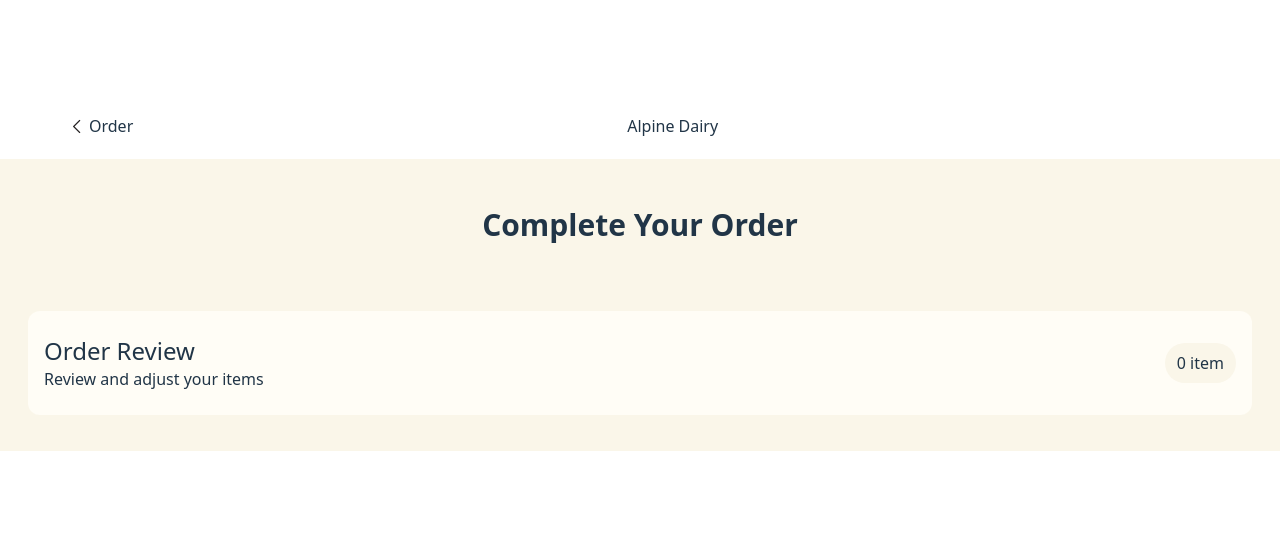
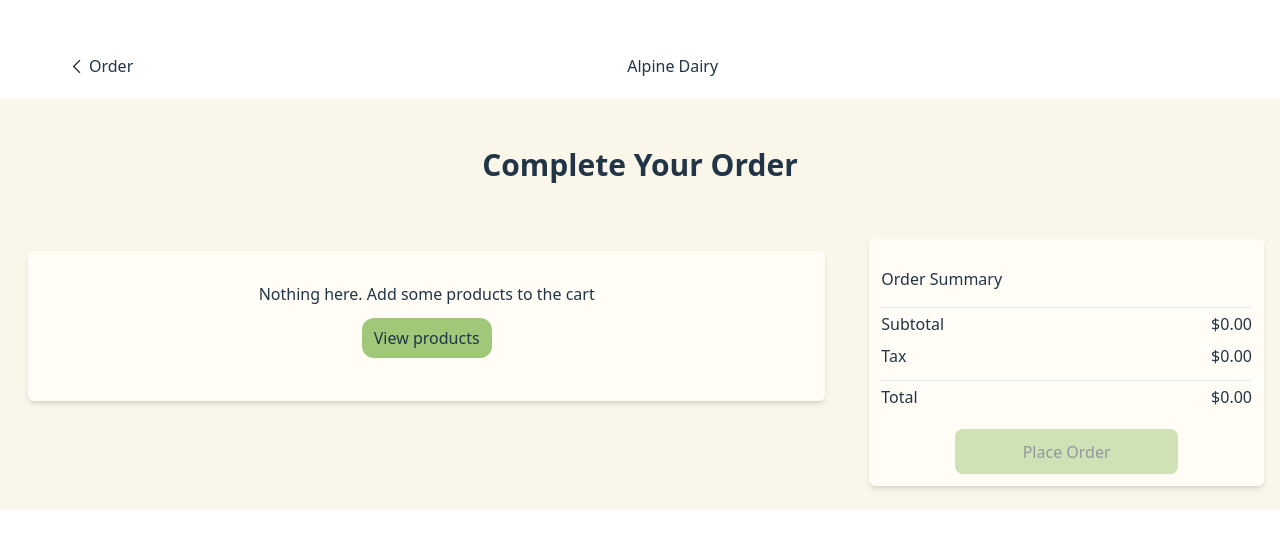
Before and after one commit to novel182/dairy, a React (Vite) app: page /checkout in a window 1280 px wide. Shown: the part 128-676 px from the top of the page. Built offline with nearby package versions, Linux system fonts and the light colour scheme.

Commit message:
order review

```diff
--- a/src/Components/CheckoutPage/OrderReview.tsx
+++ b/src/Components/CheckoutPage/OrderReview.tsx
@@ -1,15 +1,29 @@
-import { useContext } from "react"
-import { CartContext } from "contexts/CartProvider"
-import type { ItemSummary } from "types"
-import { cartItemsToSummary } from "utils/cartParser"
+import type { ItemSummary, CartCookieItem } from "types"
 import QuantityButtons from "../QuantityButtons"
+import { Link } from "react-router-dom"
 
-const OrderReview : React.FC = () => {
-    const { items, addToCart } = useContext(CartContext)
-    const parsedItems : ItemSummary[] = cartItemsToSummary(items)
+interface OrderReviewProps {
+    items: ItemSummary[],
+    addFunction: (item: CartCookieItem) => void
+}
+
+const OrderReview : React.FC<OrderReviewProps> = ({items, addFunction}) => {
+
+    const removeItem = (id : string) => {
+        addFunction({id, quantity: 0})
+    }
+
+    if(!items || !items.length){
+        return (
+            <div className="flex flex-col items-center justify-center p-4 m-7 bg-[#FFFDF6] rounded-md shadow-md h-[150px]">
+                <p>Nothing here. Add some products to the cart</p>
+                <Link to="/order" className="rounded-xl bg-[#A0C878] px-3 py-2 my-3">View products</Link>
+            </div>
+        )
+    }
 
     return (
-        <div className="p-4 m-7 bg-[#FFFDF6] rounded-xl">
+        <div className="p-4 m-7 bg-[#FFFDF6] rounded-md shadow-md">
             <div className="flex justify-between">
                 <div className="flex flex-col my-2">
                     <p className="text-2xl">Order Review</p>
@@ -19,19 +33,22 @@ const OrderReview : React.FC = () => {
                     <p className="bg-[#FAF6E9] rounded-3xl p-2 px-3 font-medium">{items.length} item{items.length>1 && 's'}</p>
                 </div>
             </div>
-            {parsedItems.map((item, index) =>
-                <div className="flex justify-between" key={`cartItem${index}`}>
+            {items.map((item, index) => {
+                const customClass = 'flex justify-between' + (index > 0 ? ' border-t border-slate-200' : '')
+                return(
+                    <div className={customClass} key={`cartItem${index}`}>
                         <div className="flex my-4 gap-3">
                             <img className="rounded-lg" src={item.img || "placeholder.jpg"} width="90px"/>
                             <div className="flex flex-col">
                                 <p>{item.product}</p>
-                            <p>${item.price} per unit</p>
+                                <p>${item.price} per {item.unit}</p>
                                 <QuantityButtons cartButton={false} id={item.id}/>
                             </div>
                         </div>
-                    <img src="delete.png" width="25" className="mt-auto mb-5 cursor-pointer" onClick={() => {console.log('clicked')}}/>
+                        <img src="delete.png" width="25" className="mt-auto mb-5 cursor-pointer" onClick={() => removeItem(item.id)}/>
                     </div>
-            )}
+                )
+            })}
         </div>
     )
 }
--- /dev/null
+++ b/src/Components/CheckoutPage/OrderSummary.tsx
@@ -0,0 +1,41 @@
+import type { ItemSummary } from "types"
+import PrimaryButton from "../PrimaryButton"
+
+interface OrderSummaryProps {
+    items: ItemSummary[]
+}
+
+const OrderSummary : React.FC<OrderSummaryProps> = ({items}) => {
+    const subTotal = items.reduce((acc, item) => acc + item.quantity * item.price, 0)
+    const tax = subTotal * 0.07
+
+    return(
+        <div className="md:col-span-2 lg:col-span-1 shadow-md m-4 p-3 rounded-md bg-[#FFFDF6]">
+            <p className="my-4">Order Summary</p>
+            {items.map((item, index) =>
+                <div key={`summaryItem${index}`} className="flex justify-between my-1">
+                    <div className="flex flex-col">
+                        <p>{item.product}</p>
+                        <p>Qty: {item.quantity}</p>
+                    </div>
+                    <p>${item.quantity*item.price}</p>
+                </div>
+            )}
+            <div className="grid justify-between gap-y-2 grid-cols-2 border-t border-slate-200 my-1 py-1">
+                <p>Subtotal</p>
+                <p className="text-end">${subTotal.toFixed(2)}</p>
+                <p>Tax</p>
+                <p className="text-end">${tax.toFixed(2)}</p>
+            </div>
+            <div className="flex justify-between my-2 border-t border-slate-200 py-1">
+                <p>Total</p>
+                <p>${(subTotal+tax).toFixed(2)}</p>
+            </div>
+            <div className="text-center mt-4">
+                <PrimaryButton text="Place Order" disabled={(!items || items.length === 0)}/>
+            </div>
+        </div>
+    )
+}
+
+export default OrderSummary
--- a/src/Components/CheckoutPage/index.tsx
+++ b/src/Components/CheckoutPage/index.tsx
@@ -1,7 +1,16 @@
-import Header from "../Header"
+import { useContext } from "react"
+
+import { CartContext } from "contexts/CartProvider"
+import type { ItemSummary, CartContextType } from "types"
+import { cartItemsToSummary } from "utils/cartParser"
+import Header from "components/Header"
 import OrderReview from "./OrderReview"
+import OrderSummary from "./OrderSummary"
 
-const CheckoutPage : React.FC = () => {
+const CheckoutPage : React.FC | null = () => {
+    const { items, addToCart } : CartContextType = useContext(CartContext)
+    const parsedItems : ItemSummary[] = cartItemsToSummary(items)
+
     return (
         <div className="w-screen">
             <Header backLink="/order" backText="Order"/>
@@ -9,7 +18,13 @@ const CheckoutPage : React.FC = () => {
                 <div className="py-5 w-[80%] m-auto">
                     <p className="text-center my-5 font-bold text-3xl">Complete Your Order</p>
                 </div>
-                <OrderReview />
+                <div className="grid lg:grid-cols-3 md:grid-cols-2">
+                    <div className="col-span-2">
+                        <OrderReview items={parsedItems} addFunction={addToCart!}/>
+                        {/* Payment options + personal information */}
+                    </div>
+                    <OrderSummary items={parsedItems}/>
+                </div>
             </div>
         </div>
     )
--- a/src/Components/OrderRequestPage/Cart.tsx
+++ b/src/Components/OrderRequestPage/Cart.tsx
@@ -1,20 +1,14 @@
 import { useNavigate } from "react-router-dom"
 
-import { primary } from "utils/colors"
 import type { ItemSummary } from "types"
+import PrimaryButton from "../PrimaryButton"
 
 // not in types because it's only used here
 type SummaryProps = {
     collection?: ItemSummary[]
 }
 
-// on second thought, I wanted this component to only show the 'staged' orders
 const Cart : React.FC<SummaryProps> = ({collection}) => {
-
-    // the assertion on collection is safe because Summary is only rendered when collection is non-empty
-    // const subTotal = collection!.reduce((acc, item) => acc + item.quantity * item.price, 0)
-    // const tax = subTotal * 0.07
-
     const navigate = useNavigate()
 
     return (
@@ -46,9 +40,7 @@ const Cart : React.FC<SummaryProps> = ({collection}) => {
             </div> */}
 
             <div className="text-center mt-4">
-                <button style={{backgroundColor: primary}} className="w-[60%]" onClick={() => navigate('/checkout')}>
-                    Checkout
-                </button>
+                <PrimaryButton text="Checkout" onClick={() => navigate('/checkout')}/>
             </div>
         </>
     )
@@ -62,7 +54,7 @@ const CartContainer : React.FC<SummaryProps> = ({collection}) => {
             <div className="bg-[#FFFDF6] rounded-xl shadow-sm border border-gray-200 p-6 mt-10">
                 <div className="flex items-center justify-center">
                     <img src="cartIcon.png" className="my-3" width="30"/>
-                    <p className="font-semibold my-3 ml-3">Order Summary</p>
+                    <p className="font-semibold my-3 ml-3">Cart</p>
                 </div>
                 {(
                     !showSummary ?
--- a/src/Components/OrderRequestPage/SelectionSection/OrderCard.tsx
+++ b/src/Components/OrderRequestPage/SelectionSection/OrderCard.tsx
@@ -1,5 +1,5 @@
 import QuantityButtons from "components/QuantityButtons"
-import type { BaseItem, CartContextType, CartCookieItem } from "types"
+import type { BaseItem } from "types"
 
 const OrderCard : React.FC<BaseItem> = ({id, product, img, desc, price, unit}: BaseItem) => {
     return (
--- /dev/null
+++ b/src/Components/PrimaryButton.tsx
@@ -0,0 +1,19 @@
+import { primary } from "utils/colors"
+
+interface PrimaryButtonProps {
+    text: string,
+    className?: string,
+    onClick?: () => void,
+    disabled?: boolean
+}
+
+const PrimaryButton : React.FC<PrimaryButtonProps> = ({text, className, onClick, disabled=false}) => {
+    const buttonClassName = className || "w-[60%] disabled:opacity-50"
+    return (
+        <button style={{backgroundColor: primary}} className={buttonClassName} onClick={onClick} disabled={disabled}>
+            {text}
+        </button>
+    )
+}
+
+export default PrimaryButton
--- a/src/contexts/CartProvider.tsx
+++ b/src/contexts/CartProvider.tsx
@@ -10,6 +10,7 @@ const CartProvider : React.FC<{children: ReactElement | ReactElement[]}>= ({chil
 
     const addToCart = (item: CartCookieItem) : void => {
         const itemPresent = items.find(itemSummary => itemSummary.id === item.id)
+        console.log('triggered')
 
         if(!itemPresent && item.quantity === 0) return   // do nothing if item not present and quantity is 0
 
```
Lines whose indentation alone changed are shown as unchanged.
